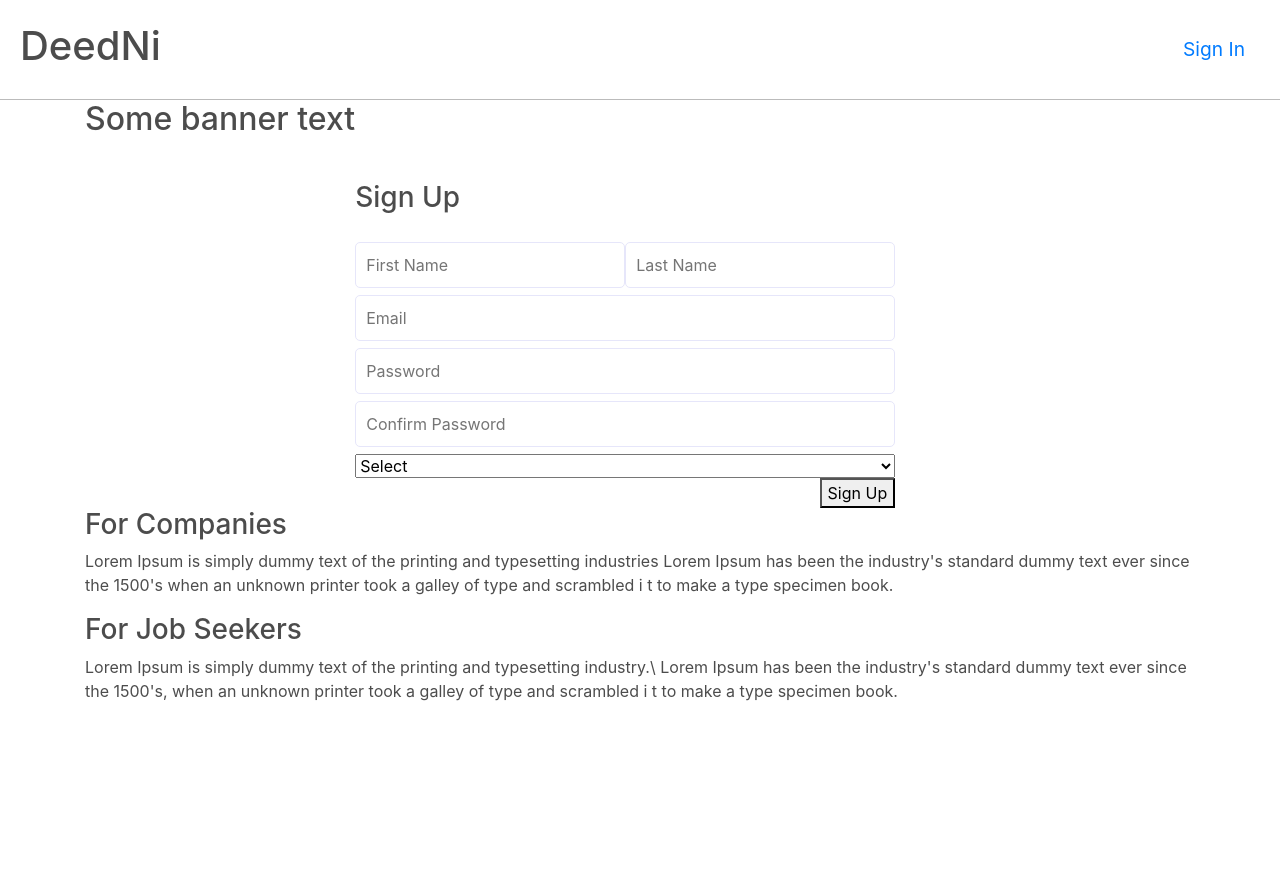
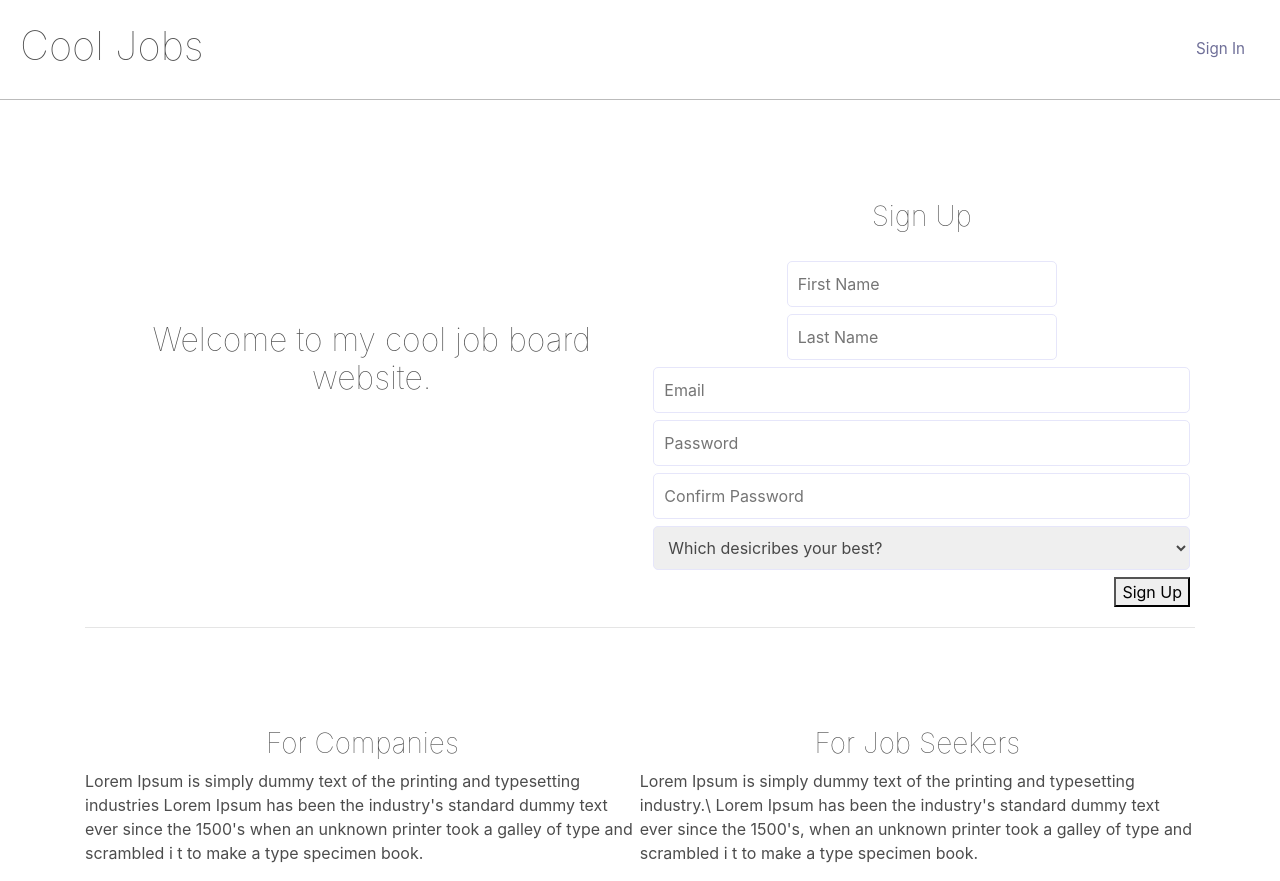
Before and after one commit to jasonfeliz/capstone-react, a React app: page /#/ in a window 1280 px wide. Before the commit the page ends 800 px from the top, so only its background shows below. Built offline with nearby package versions, Linux system fonts and the light colour scheme.

Commit message:
late night coding

```diff
--- a/src/App.js
+++ b/src/App.js
@@ -42,7 +42,7 @@ class App extends Component {
       <React.Fragment>
         <div className="banner">
           <div>
-            <h2>Some banner text</h2>
+            <h2>Welcome to my cool job board website.</h2>
           </div>
           <div>
             <SignUp flash={this.flash} setUser={this.setUser} />
--- a/src/App.scss
+++ b/src/App.scss
@@ -50,8 +50,21 @@ $charcoal: #ccc;
 
 .banner {
   display: flex;
+  text-align: center;
+  padding: 20px 5px;
+  margin-bottom: 100px;
+  box-shadow: 0 1px 0px 0px rgba(0,0,0,.1);
 }
 
+.banner div {
+  margin: auto;
+}
+.about {
+  display: flex;
+}
+.about h3 {
+  text-align: center;
+}
 body{
   color:rgba(0,0,0,.7) !important;
 }
@@ -60,7 +73,8 @@ label {
 }
 
 input,
-textarea {
+textarea,
+select {
   padding:10px;
   border: solid 1px lavender;
   border-radius: 5px;
@@ -89,3 +103,27 @@ textarea:focus {
   margin-left: auto;
   margin-right: auto;
 }
+.nav {
+  text-align: center;
+}
+.nav ul{
+  display: flex;
+  padding: 15px 0;
+}
+
+.nav ul li {
+  margin: 5px 10px;
+}
+
+a {
+  color: #6f6f98;
+}
+
+.main-content li {
+  margin-bottom: 20px;
+  border-bottom: solid 1px rgba(0,0,0,.1);
+}
+
+h1, h2, h3, h4, h5, h6 {
+  font-weight: lighter;
+}
--- a/src/auth/components/SignUp.js
+++ b/src/auth/components/SignUp.js
@@ -95,7 +95,7 @@ class SignUp extends Component {
         />
         <label htmlFor="userTyper">Which describes you best?</label>
         <select required name="userType" value={userType} type="text" onChange={this.handleChange}>
-          <option value="">Select</option>
+          <option value="">Which desicribes your best?</option>
           <option value="job_seeker">Job Seeker</option>
           <option value="employer">Employer</option>
         </select>
--- a/src/header/Header.js
+++ b/src/header/Header.js
@@ -21,7 +21,7 @@ const unauthenticatedOptions = (
 
 const Header = ({ user }) => (
   <header className="main-header">
-    <h1>DeedNi</h1>
+    <h1>Cool Jobs</h1>
     <nav>
       { user && <span>Welcome, {user.first_name}</span>}
       { user ? authenticatedOptions : unauthenticatedOptions }
--- a/src/header/Header.scss
+++ b/src/header/Header.scss
@@ -9,7 +9,7 @@ $charcoal: #bbb;
 
   a,
   span {
-    font-size: 1.2em;
+    font-size: .95em;
     margin: 0 15px;
   }
 }
--- a/src/home/Home.js
+++ b/src/home/Home.js
@@ -10,7 +10,7 @@ import CreatePost from './employer/CreatePost'
 const Home = ({ user, flash }) => {
   const jobSeekerView = (
     <React.Fragment>
-      <nav>
+      <nav className="nav">
         <ul>
           <li><Link to="/home">Browse Jobs</Link></li>
           <li><Link to="/home/bookmarked-jobs">Bookmarked Jobs</Link></li>
@@ -35,7 +35,7 @@ const Home = ({ user, flash }) => {
 
   const employerView = (
     <React.Fragment>
-      <nav>
+      <nav className="nav">
         <ul>
           <li><Link to="/home">Browse Job Seekers</Link></li>
           <li><Link to="/home/create-job-post">Create Job Post</Link></li>
--- a/src/home/employer/CreatePost.js
+++ b/src/home/employer/CreatePost.js
@@ -45,7 +45,9 @@ class CreatePost extends Component {
 
     const createPostHtml = (
       <React.Fragment>
+
         <form onSubmit={this.onCreatePost}>
+          <div className="edit-box">
             <input
               required
               type="text"
@@ -63,6 +65,8 @@ class CreatePost extends Component {
               onChange={this.handleChange}
             ></textarea>
             <input type="submit" value="Create Job Post"/>
+          </div>
+
         </form>
       </React.Fragment>
     )
```
Lines whose indentation alone changed are shown as unchanged.
